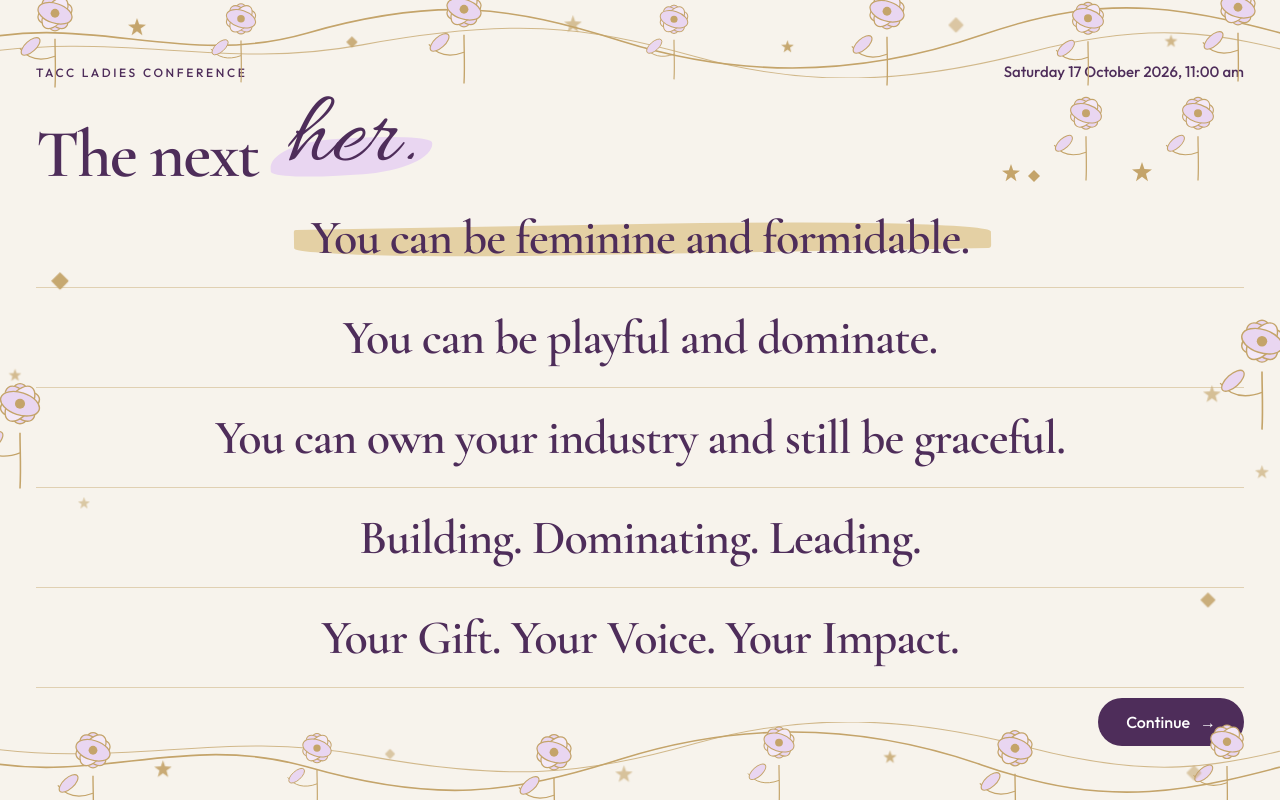
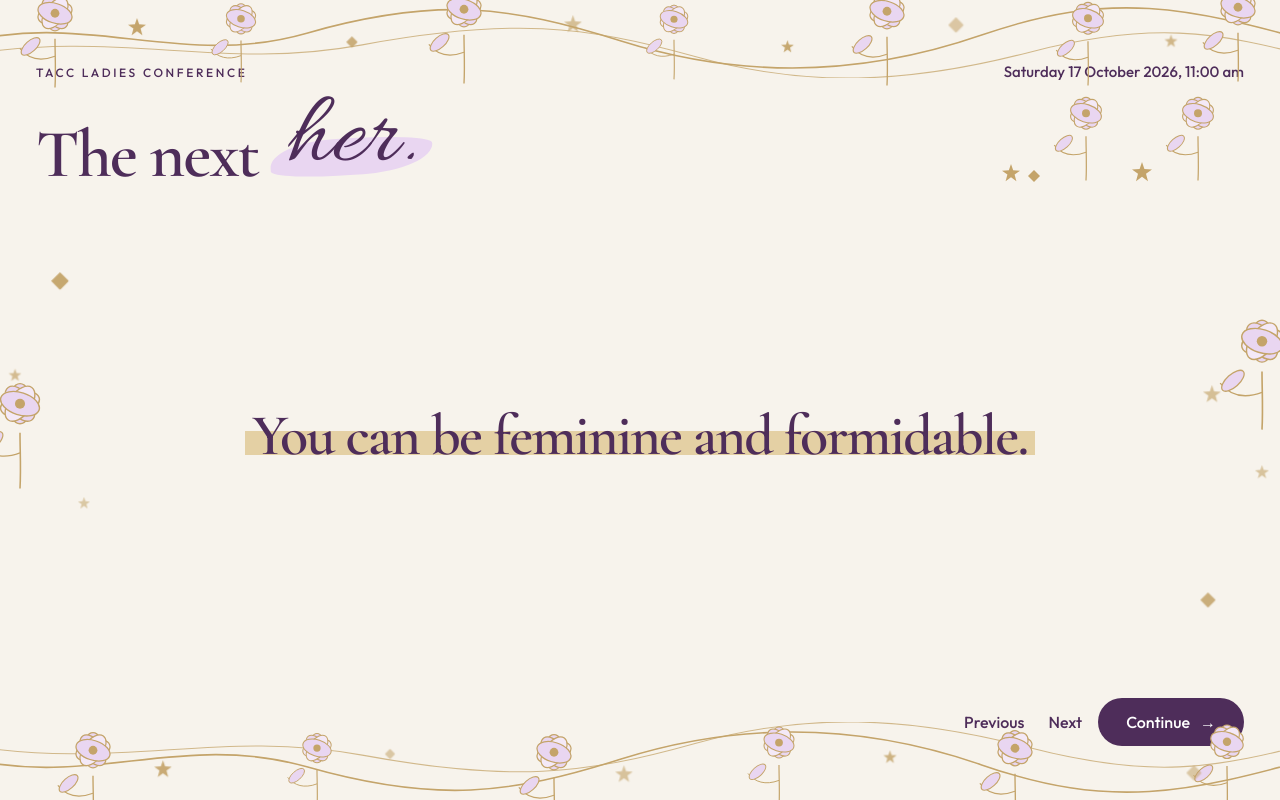
Before and after one commit to eddie-walk/tacc-ladies-conference, a Next.js app: page / in a window 1280 px wide. Built offline with nearby package versions, Linux system fonts and the light colour scheme.

Commit message:
Show one opening line at a time.

```diff
--- a/app/globals.css
+++ b/app/globals.css
@@ -176,10 +176,10 @@ button:focus-visible, input:focus-visible, select:focus-visible {
   position: relative;
 }
 .wall {
-  display: grid;
-  grid-template-rows: repeat(5, minmax(0, 1fr));
   min-height: 0;
-  margin-top: 6px;
+  display: flex;
+  align-items: center;
+  justify-content: center;
 }
 .line {
   appearance: none;
@@ -189,36 +189,27 @@ button:focus-visible, input:focus-visible, select:focus-visible {
   cursor: pointer;
   text-align: center;
   width: 100%;
-  height: 100%;
-  padding: 0 72px;
+  padding: 12px 48px;
   display: flex;
   align-items: center;
   justify-content: center;
   font-family: var(--font-serif), "Cormorant Garamond", serif;
   font-style: normal;
   font-weight: 600;
-  font-size: clamp(34px, 3.6vw, 52px);
-  line-height: 1.05;
-  letter-spacing: -0.02em;
-  box-shadow: inset 0 -1px 0 rgba(196, 164, 106, 0.45);
-  transition: color 0.25s ease, background 0.25s ease;
+  font-size: clamp(48px, 5.4vw, 76px);
+  line-height: 1.02;
+  letter-spacing: -0.03em;
 }
-.line:hover { background: rgba(233, 214, 241, 0.45); }
-.line.on { color: var(--gold); background: rgba(233, 214, 241, 0.35); }
-.mark { position: relative; z-index: 0; }
-.mark::before {
-  content: "";
-  position: absolute;
-  z-index: -1;
-  left: -0.35em;
-  right: -0.45em;
-  top: 0.22em;
-  height: 0.62em;
-  background: var(--gold-pale);
-  border-radius: 2px 46% 3px 40%;
-  transform: rotate(-1deg);
+.mark {
+  background-image: linear-gradient(var(--gold-pale), var(--gold-pale));
+  background-repeat: no-repeat;
+  background-size: 100% 0.42em;
+  background-position: 0 72%;
+  box-decoration-break: clone;
+  -webkit-box-decoration-break: clone;
+  padding: 0 0.12em;
 }
-.room-nav { display: flex; justify-content: flex-end; padding-top: 10px; }
+.room-nav { display: flex; justify-content: flex-end; align-items: center; gap: 8px; padding-top: 10px; }
 .go, .back {
   appearance: none;
   border: 0;
@@ -445,7 +436,7 @@ button:focus-visible, input:focus-visible, select:focus-visible {
   .room { height: auto; min-height: 100vh; padding: 78px 20px 72px; }
   .lockup, .lockup-type { flex-direction: column; align-items: flex-start; gap: 0; }
   .cluster { display: none; }
-  .line { font-size: 26px; min-height: 52px; }
+  .line { font-size: 36px; padding: 8px 12px; }
   .beat, .seat, .invite { padding: 84px 20px 76px; }
   .chips.stretch, .chips.pair, .passes, .circle { grid-template-columns: 1fr; }
   .proposal { font-size: 36px; }
@@ -455,7 +446,7 @@ button:focus-visible, input:focus-visible, select:focus-visible {
   .room { padding: 62px 36px 54px; }
   .next { font-size: 68px; }
   .script { font-size: 104px; }
-  .line { font-size: 48px; }
+  .line { font-size: 58px; }
   .cluster { min-height: 78px; }
   .bloom.near { width: 76px; }
   .pass { min-height: 160px; }
--- a/app/page.tsx
+++ b/app/page.tsx
@@ -29,7 +29,6 @@ const BEATS: { id: BeatId; line: (typeof LINES)[number] }[] = [
   { id: "lab", line: LINES[4] },
 ];
 
-const MARKED = LINES[0];
 const STARS = ["s0", "s1", "s2", "s3", "s4", "s5", "s6", "s7", "s8", "s9", "s10", "s11", "s12", "s13", "s14", "s15", "s16"] as const;
 
 function Vine({ className }: { className: string }) {
@@ -80,7 +79,7 @@ function Florals() {
 export default function HomePage() {
   const [phase, setPhase] = useState<Phase>("room");
   const [beat, setBeat] = useState(0);
-  const [held, setHeld] = useState<string[]>([]);
+  const [lineAt, setLineAt] = useState(0);
   const [ticketId, setTicketId] = useState<TicketId | "">("");
   const [name, setName] = useState("");
   const [email, setEmail] = useState("");
@@ -104,8 +103,8 @@ export default function HomePage() {
     setLabs((currentLabs) => (currentLabs.includes(lab) ? currentLabs.filter((item) => item !== lab) : [...currentLabs, lab]));
   }
 
-  function hold(line: string) {
-    setHeld((currentLines) => (currentLines.includes(line) ? currentLines.filter((item) => item !== line) : [...currentLines, line]));
+  function stepLine(dir: number) {
+    setLineAt((current) => (current + dir + LINES.length) % LINES.length);
   }
 
   function chooseTicket(id: TicketId) {
@@ -270,13 +269,17 @@ export default function HomePage() {
             </div>
           </div>
           <div className="wall">
-            {LINES.map((line) => (
-              <button key={line} type="button" className={`line${held.includes(line) ? " on" : ""}`} aria-pressed={held.includes(line)} onClick={() => hold(line)}>
-                {line === MARKED ? <span className="mark">{line}</span> : line}
-              </button>
-            ))}
+            <button className="line" type="button" onClick={() => stepLine(1)}>
+              <span className="mark">{LINES[lineAt]}</span>
+            </button>
           </div>
           <div className="room-nav">
+            <button className="back" type="button" onClick={() => stepLine(-1)}>
+              Previous
+            </button>
+            <button className="back" type="button" onClick={() => stepLine(1)}>
+              Next
+            </button>
             <button className="go" type="button" onClick={() => go("beat", 0)}>
               Continue <span aria-hidden="true">→</span>
             </button>
```
